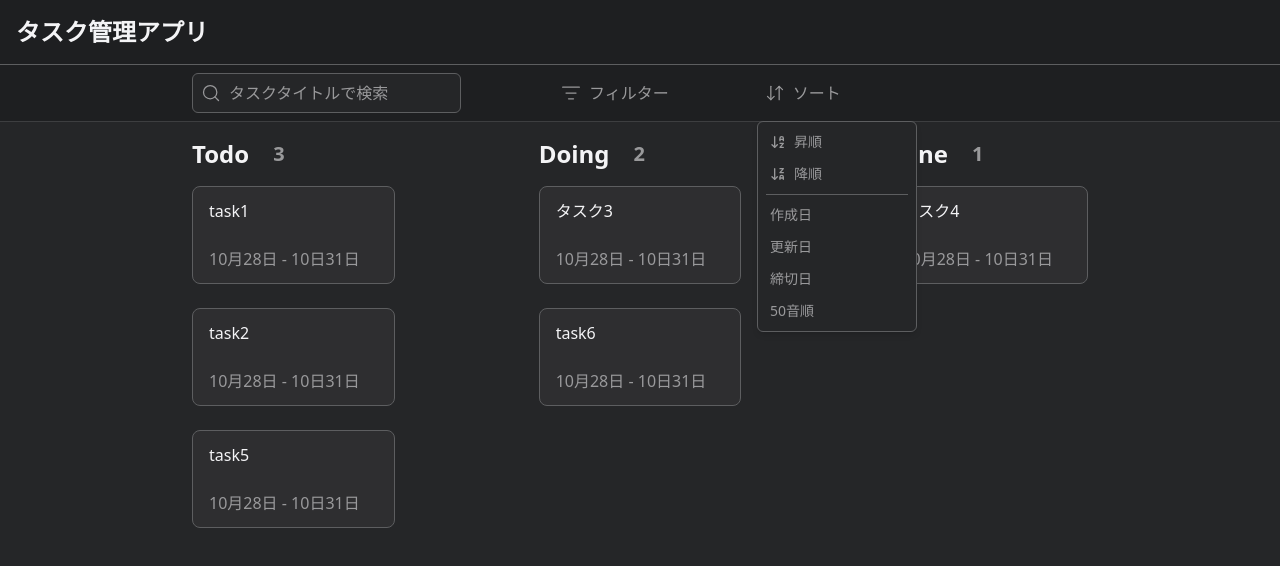
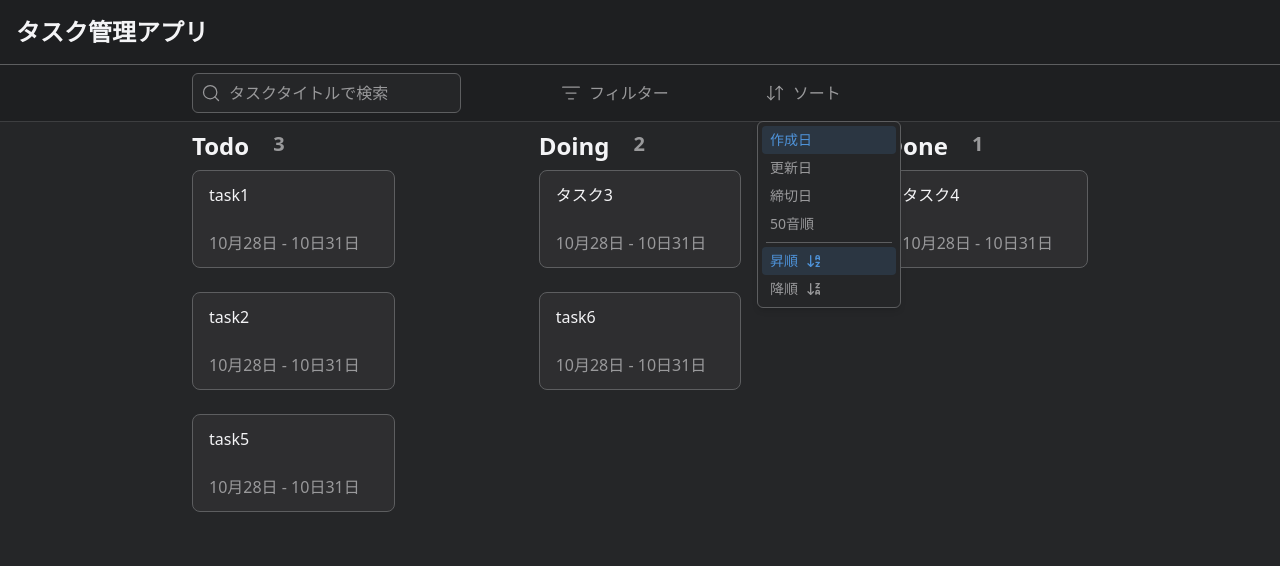
Before and after one commit to yuma-ouchi0907/task-management, a Next.js app in the folder frontend/: page / in a window 1280 px wide. Both pictures are taken after a click on the button "ソート". Shown: the top 566 px of the page. Built offline with nearby package versions, Linux system fonts and the light colour scheme.

Commit message:
feat: add sorting functionality and update mock data

```diff
--- a/frontend/src/app/page.tsx
+++ b/frontend/src/app/page.tsx
@@ -1,65 +1,108 @@
 "use client";
 import ToolBar from "@/app/tasks/components/ToolBar";
-import { createContext, useState } from "react";
+import { createContext, useState, useMemo } from "react";
 import TaskList from "./tasks/components/TaskList";
 import { tasks } from "./tasks/data/tasks";
-import { STATUS_LIST, Priority } from "./tasks/type";
+import { STATUS_LIST, Priority, TaskType } from "./tasks/type";
 
-// ✅ Contextの型を定義
+export type SortState = {
+  sortKey: string;
+  sortOrder: "asc" | "desc";
+  setSortKey: (key: string) => void;
+  toggleSortOrder: () => void;
+};
+
 type SearchContextType = [string, React.Dispatch<React.SetStateAction<string>>];
-type SortContextType = [string, React.Dispatch<React.SetStateAction<string>>];
 type FilterContextType = [
   Priority[],
   React.Dispatch<React.SetStateAction<Priority[]>>,
 ];
 
-// ✅ 型付きでcreateContextを定義（初期値はダミー）
 export const SearchContext = createContext<SearchContextType>(["", () => {}]);
-export const SortContext = createContext<SortContextType>(["", () => {}]);
+export const SortContext = createContext<SortState>({
+  sortKey: "createdAt",
+  sortOrder: "asc",
+  setSortKey: () => {},
+  toggleSortOrder: () => {},
+});
 export const FilterContext = createContext<FilterContextType>([[], () => {}]);
+
+export const sortStrategies: Record<
+  string,
+  (a: TaskType, b: TaskType) => number
+> = {
+  createdAt: (a, b) =>
+    new Date(a.createdAt).getTime() - new Date(b.createdAt).getTime(),
+
+  updatedAt: (a, b) =>
+    new Date(a.updatedAt).getTime() - new Date(b.updatedAt).getTime(),
+
+  dueDate: (a, b) =>
+    new Date(a.dueDate).getTime() - new Date(b.dueDate).getTime(),
+
+  title: (a, b) => a.title.localeCompare(b.title, "ja"),
+};
 
 export default function Home() {
   const [searchKeyword, setSearchKeyword] = useState<string>("");
-  const [sortKey, setSortKey] = useState<string>("displayOrder");
   const [filter, setFilter] = useState<Priority[]>([]);
+
+  const [sortKey, setSortKeyRaw] = useState("createdAt");
+  const [sortOrder, setSortOrder] = useState<"asc" | "desc">("asc");
+
+  const setSortKey = (key: string) => {
+    setSortKeyRaw(key);
+    setSortOrder("asc");
+  };
+
+  const toggleSortOrder = () => {
+    setSortOrder((prev) => (prev === "asc" ? "desc" : "asc"));
+  };
+
+  /* --- ① title検索 --- */
+  const filteredBySearch = useMemo(() => {
+    return tasks.filter((t) =>
+      t.title.toLowerCase().includes(searchKeyword.toLowerCase()),
+    );
+  }, [searchKeyword]);
+
+  /* --- ② priorityフィルタ --- */
+  const filteredByPriority = useMemo(() => {
+    if (filter.length === 0) return filteredBySearch;
+    return filteredBySearch.filter((t) => filter.includes(t.priority));
+  }, [filteredBySearch, filter]);
+
+  /* --- ③ ソート --- */
+  const sortedTasks = useMemo(() => {
+    const strategy = sortStrategies[sortKey];
+    const sorted = [...filteredByPriority].sort(strategy);
+    return sortOrder === "asc" ? sorted : sorted.reverse();
+  }, [filteredByPriority, sortKey, sortOrder]);
 
   return (
     <>
       <main>
         <SearchContext.Provider value={[searchKeyword, setSearchKeyword]}>
-          <SortContext.Provider value={[sortKey, setSortKey]}>
+          <SortContext.Provider
+            value={{ sortKey, sortOrder, setSortKey, toggleSortOrder }}
+          >
             <FilterContext.Provider value={[filter, setFilter]}>
               <ToolBar />
             </FilterContext.Provider>
           </SortContext.Provider>
         </SearchContext.Provider>
+
         <section className="grid grid-cols-3 gap-4 bg-[var(--bg-surface)] px-32">
           {STATUS_LIST.map((status) => (
             <div key={status} className="h-screen bg-[var(--bg-surface)] px-16">
               <div className="flex">
-                <h2 className="my-2 text-2xl leading-12 font-bold">{status}</h2>
-                <p className="mx-6 my-2 text-xl leading-12 font-bold text-[var(--text-secondary)]">
-                  {
-                    tasks
-                      // title 検索フィルター
-                      .filter((task) => task.title.includes(searchKeyword))
-                      // ステータスフィルター
-                      .filter((task) => task.status === status)
-                      // priority フィルター
-                      .filter((task) => {
-                        if (filter.length === 0) return true;
-                        return filter.includes(task.priority);
-                      }).length
-                  }
+                <h2 className="my-2 text-2xl font-bold">{status}</h2>
+                <p className="mx-6 my-2 text-xl font-bold text-[var(--text-secondary)]">
+                  {sortedTasks.filter((t) => t.status === status).length}
                 </p>
               </div>
 
-              <TaskList
-                tasks={tasks}
-                status={status}
-                searchKeyword={searchKeyword}
-                filter={filter}
-              />
+              <TaskList tasks={sortedTasks} status={status} />
             </div>
           ))}
         </section>
--- a/frontend/src/app/tasks/components/SortDropdown.tsx
+++ b/frontend/src/app/tasks/components/SortDropdown.tsx
@@ -5,52 +5,105 @@ import {
   DropdownMenuTrigger,
   DropdownMenuSeparator,
 } from "@/components/ui/dropdown-menu";
-import SortButton from "./SortButton";
+import { useContext } from "react";
+import { SortContext } from "@/app/page";
 import {
   SortDownArrowIcon,
+  SortIcon,
   SortUpArrowIcon,
 } from "@/app/tasks/components/icons";
-import { useContext } from "react";
-import { SortContext } from "@/app/page";
+import SortButton from "@/app/tasks/components/SortButton";
 
 export default function SortDropdown() {
-  const [, setSortKey] = useContext(SortContext);
+  const { sortKey, sortOrder, setSortKey, toggleSortOrder } =
+    useContext(SortContext);
+
+  // 選択中のソート項目を薄いprimary背景に
+  const keyItemClass = (key: string) =>
+    `flex cursor-pointer items-center rounded-sm px-2 py-1 text-sm
+     ${
+       sortKey === key
+         ? "bg-[var(--color-primary)]/15 text-[var(--color-primary)]"
+         : "text-[var(--text-secondary)]"
+     }`;
+
+  // 昇順・降順のメニュー用
+  const orderItemClass = (order: "asc" | "desc") =>
+    `flex cursor-pointer items-center rounded-sm px-2 py-1 text-sm
+     ${
+       sortOrder === order
+         ? "bg-[var(--color-primary)]/15 text-[var(--color-primary)]"
+         : "text-[var(--text-secondary)]"
+     }`;
+
+  const handleChangeOrder = (order: "asc" | "desc") => {
+    // すでにその順番なら何もしない
+    if (sortOrder === order) return;
+    // asc/desc をトグルで切り替える
+    toggleSortOrder();
+  };
+
   return (
     <DropdownMenu>
       <DropdownMenuTrigger asChild>
         <SortButton />
       </DropdownMenuTrigger>
+
       <DropdownMenuContent
         align="start"
-        className="border-border w-40 border-b"
+        className="border-border w-36 border-b"
+        forceMount
       >
-        <DropdownMenuItem className="text-[var(--text-secondary)]">
-          <SortDownArrowIcon />
-          昇順
+        {/* ソートキー */}
+        <DropdownMenuItem
+          className={keyItemClass("createdAt")}
+          onClick={() => setSortKey("createdAt")}
+        >
+          <span>作成日</span>
+          {sortKey === "createdAt"}
         </DropdownMenuItem>
-        <DropdownMenuItem className="text-[var(--text-secondary)]">
-          <SortUpArrowIcon />
-          降順
+
+        <DropdownMenuItem
+          className={keyItemClass("updatedAt")}
+          onClick={() => setSortKey("updatedAt")}
+        >
+          <span>更新日</span>
+          {sortKey === "updatedAt"}
+        </DropdownMenuItem>
+
+        <DropdownMenuItem
+          className={keyItemClass("dueDate")}
+          onClick={() => setSortKey("dueDate")}
+        >
+          <span>締切日</span>
+          {sortKey === "dueDate"}
+        </DropdownMenuItem>
+
+        <DropdownMenuItem
+          className={keyItemClass("title")}
+          onClick={() => setSortKey("title")}
+        >
+          <span>50音順</span>
+          {sortKey === "title"}
         </DropdownMenuItem>
 
         <DropdownMenuSeparator className="mx-1" />
+
+        {/* 昇順・降順 */}
         <DropdownMenuItem
-          className="text-[var(--text-secondary)]"
-          onClick={() => setSortKey("createdAt")}
+          className={orderItemClass("asc")}
+          onClick={() => handleChangeOrder("asc")}
         >
-          作成日
+          <span>昇順</span>
+          <SortDownArrowIcon />
         </DropdownMenuItem>
-        <DropdownMenuItem className="text-[var(--text-secondary)]">
-          更新日
-        </DropdownMenuItem>
+
         <DropdownMenuItem
-          className="text-[var(--text-secondary)]"
-          onClick={() => setSortKey("dueDate")}
+          className={orderItemClass("desc")}
+          onClick={() => handleChangeOrder("desc")}
         >
-          締切日
-        </DropdownMenuItem>
-        <DropdownMenuItem className="text-[var(--text-secondary)]">
-          50音順
+          <span>降順</span>
+          <SortUpArrowIcon />
         </DropdownMenuItem>
       </DropdownMenuContent>
     </DropdownMenu>
--- a/frontend/src/app/tasks/components/TaskList.tsx
+++ b/frontend/src/app/tasks/components/TaskList.tsx
@@ -1,28 +1,16 @@
-import { Status, TaskType, Priority } from "../type";
+import { Status, TaskType } from "../type";
 import TaskCard from "./TaskCard";
 
 type TaskListProps = {
-  tasks: TaskType[];
+  tasks: TaskType[]; // すでに sorted + filtered 済み
   status: Status;
-  searchKeyword: string;
-  filter: Priority[];
 };
 
-export default function TaskList({
-  tasks,
-  status,
-  searchKeyword,
-  filter,
-}: TaskListProps) {
+export default function TaskList({ tasks, status }: TaskListProps) {
   return (
     <>
       {tasks
         .filter((task) => task.status === status)
-        .filter((task) => task.title.indexOf(searchKeyword) !== -1)
-        .filter((task) => {
-          if (filter.length === 0) return true;
-          return filter.includes(task.priority);
-        })
         .map((task) => (
           <TaskCard key={task.id} task={task} />
         ))}
--- a/frontend/src/app/tasks/data/tasks.ts
+++ b/frontend/src/app/tasks/data/tasks.ts
@@ -49,7 +49,7 @@ export const tasks: TaskType[] = [
     displayOrder: 1,
     startDate: new Date("2025-10-18"),
     endDate: new Date("2025-12-30"),
-    dueDate: new Date("2026-12-31"),
+    dueDate: new Date("2025-12-31"),
     createdAt: new Date(),
     updatedAt: new Date(),
   },
@@ -62,7 +62,7 @@ export const tasks: TaskType[] = [
     displayOrder: 3,
     startDate: new Date("2025-10-18"),
     endDate: new Date("2025-12-30"),
-    dueDate: new Date("2026-12-31"),
+    dueDate: new Date("2025-12-31"),
     createdAt: new Date(),
     updatedAt: new Date(),
   },
@@ -75,7 +75,7 @@ export const tasks: TaskType[] = [
     displayOrder: 2,
     startDate: new Date("2025-10-18"),
     endDate: new Date("2025-12-30"),
-    dueDate: new Date("2026-12-31"),
+    dueDate: new Date("2025-12-31"),
     createdAt: new Date(),
     updatedAt: new Date(),
   },
```
